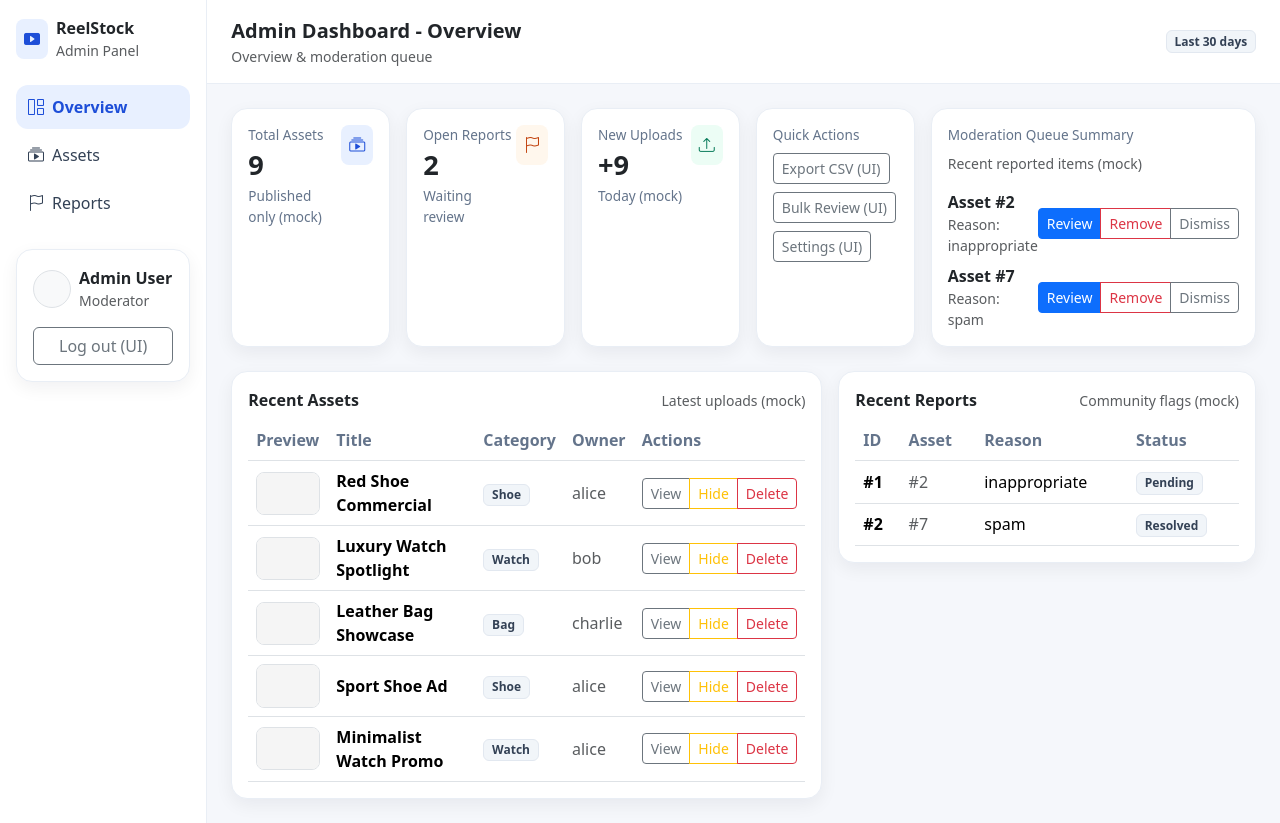
After one commit to rdaslam12/ReelStock_Ai_Stock_Media_Library_and_Product_ReelMaker, a Django app: page /admin-panel/ in a window 1280 px wide. The commit adds this page. Run offline with Django 4.2, Linux system fonts and the light colour scheme.

Commit message:
admin updated

```diff
--- a/moderation/urls.py
+++ b/moderation/urls.py
@@ -6,7 +6,9 @@ The moderation dashboard is available at ``/moderation/``.
 from django.urls import path
 from . import views
 
+urlpatterns = [
+    path("", views.admin_dashboard, name="admin_dashboard"),
+    path("login/", views.admin_login, name="admin_login"),
+    path("assets/", views.admin_assets, name="admin_assets"),
 
-urlpatterns = [
-    path('', views.dashboard, name='moderation_dashboard'),
 ]
--- a/moderation/views.py
+++ b/moderation/views.py
@@ -5,29 +5,23 @@ The moderation dashboard displays all assets and reports using mock data.
 Administrators can imagine approving or removing assets, or banning users,
 but no actions are performed in this phase.
 """
-from __future__ import annotations
-
 import json
 import os
-from typing import Any, Dict, List
-
 from django.conf import settings
 from django.shortcuts import render
-from django.http import HttpRequest, HttpResponse
 
-
-def _load_json(filename: str) -> List[Dict[str, Any]]:
-    path = os.path.join(settings.BASE_DIR, 'data', filename)
-    with open(path, 'r', encoding='utf-8') as f:
+def _load_json(filename):
+    path = os.path.join(settings.BASE_DIR, "data", filename)
+    with open(path, "r", encoding="utf-8") as f:
         return json.load(f)
 
+def admin_dashboard(request):
+    assets = _load_json("assets.json")
+    reports = _load_json("reports.json")
+    return render(request, "moderation/dashboard.html", {"assets": assets, "reports": reports})
 
-def dashboard(request: HttpRequest) -> HttpResponse:
-    """Render the moderation dashboard with assets and reports."""
-    assets = _load_json('assets.json')
-    reports = _load_json('reports.json')
-    context = {
-        'assets': assets,
-        'reports': reports,
-    }
-    return render(request, 'moderation/dashboard.html', context)
+def admin_login(request):
+    return render(request, "moderation/admin_login.html")
+def admin_assets(request):
+    assets = _load_json("assets.json")
+    return render(request, "moderation/admin_assets.html", {"assets": assets})
--- a/reelstock/urls.py
+++ b/reelstock/urls.py
@@ -38,5 +38,6 @@ urlpatterns = [
     path('create/', studio_views.create, name='create'),
     path('my-assets/', studio_views.my_assets, name='my_assets'),
     # Moderation dashboard
-    path('moderation/', include('moderation.urls')),
+    path('admin-panel/', include('moderation.urls')),
+
 ]
--- /dev/null
+++ b/static/css/admin.css
@@ -0,0 +1,38 @@
+/* ===== Admin (Light Clean) ===== */
+.admin-wrap { background: #f5f7fb; min-height: 100vh; }
+.admin-sidebar {
+  width: 260px; min-height: 100vh;
+  background: #ffffff;
+  border-right: 1px solid #e9eef5;
+}
+.admin-brand { font-weight: 800; }
+.admin-link {
+  color: #334155; border-radius: 12px; padding: 10px 12px;
+}
+.admin-link:hover { background: #f1f5f9; }
+.admin-link.active { background: #e8f0ff; color: #1d4ed8; font-weight: 600; }
+
+.admin-topbar {
+  background: #ffffff;
+  border-bottom: 1px solid #e9eef5;
+}
+
+.admin-card {
+  background: #ffffff;
+  border: 1px solid #e9eef5;
+  border-radius: 16px;
+  box-shadow: 0 6px 18px rgba(15, 23, 42, 0.06);
+}
+
+.kpi-title { font-size: 0.85rem; color: #64748b; }
+.kpi-value { font-size: 1.7rem; font-weight: 800; margin: 0; }
+.kpi-sub { font-size: 0.85rem; color: #64748b; margin: 0; }
+
+.badge-soft {
+  background: #f1f5f9;
+  border: 1px solid #e2e8f0;
+  color: #334155;
+}
+
+.table thead th { color: #64748b; font-weight: 600; }
+.table td, .table th { vertical-align: middle; }
--- /dev/null
+++ b/templates/admin_base.html
@@ -0,0 +1,79 @@
+{% load static %}
+
+<!DOCTYPE html>
+<html lang="en">
+<head>
+  <meta charset="utf-8" />
+  <meta name="viewport" content="width=device-width, initial-scale=1" />
+  <title>ReelStock Admin</title>
+
+  <link href="https://cdn.jsdelivr.net/npm/bootstrap@5.3.2/dist/css/bootstrap.min.css" rel="stylesheet">
+  <link rel="stylesheet" href="https://cdn.jsdelivr.net/npm/bootstrap-icons@1.11.3/font/bootstrap-icons.min.css">
+  <link rel="stylesheet" href="{% static 'css/admin.css' %}">
+</head>
+
+<body>
+  <div class="admin-wrap">
+    <div class="d-flex">
+      <!-- Sidebar -->
+      <aside class="admin-sidebar p-3">
+        <div class="d-flex align-items-center gap-2 mb-4">
+          <div class="rounded-3 p-2" style="background:#e8f0ff;color:#1d4ed8;">
+            <i class="bi bi-play-btn-fill"></i>
+          </div>
+          <div>
+            <div class="admin-brand">ReelStock</div>
+            <div class="text-muted small">Admin Panel</div>
+          </div>
+        </div>
+
+        <nav class="d-grid gap-1">
+          <a class="admin-link active text-decoration-none" href="{% url 'admin_dashboard' %}">
+            <i class="bi bi-grid-1x2 me-2"></i>Overview
+          </a>
+          <a class="admin-link text-decoration-none" href="{% url 'admin_assets' %}">
+            <i class="bi bi-collection-play me-2"></i>Assets
+          </a>
+
+          <a class="admin-link text-decoration-none" href="{% url 'admin_dashboard' %}#reports">
+            <i class="bi bi-flag me-2"></i>Reports
+          </a>
+        </nav>
+
+        <div class="mt-auto pt-4">
+          <div class="admin-card p-3">
+            <div class="d-flex align-items-center gap-2">
+              <div class="rounded-circle bg-light border" style="width:38px;height:38px;"></div>
+              <div>
+                <div class="fw-semibold">Admin User</div>
+                <div class="text-muted small">Moderator</div>
+              </div>
+            </div>
+            <a class="btn btn-outline-secondary w-100 mt-3" href="{% url 'admin_login' %}">Log out (UI)</a>
+          </div>
+        </div>
+      </aside>
+
+      <!-- Main -->
+      <div class="flex-grow-1">
+        <header class="admin-topbar px-4 py-3 d-flex justify-content-between align-items-center">
+          <div>
+            <div class="fw-bold fs-5">{% block page_title %}Admin Dashboard{% endblock %}</div>
+            <div class="text-muted small">{% block page_subtitle %}Overview & moderation queue{% endblock %}</div>
+          </div>
+          <div class="d-flex gap-2">
+            <span class="badge badge-soft">Last 30 days</span>
+          </div>
+        </header>
+
+        <main class="p-4">
+          {% block content %}{% endblock %}
+        </main>
+      </div>
+    </div>
+  </div>
+
+  <script src="https://cdn.jsdelivr.net/npm/bootstrap@5.3.2/dist/js/bootstrap.bundle.min.js"></script>
+  {% block scripts %}{% endblock %}
+</body>
+</html>
--- a/templates/base.html
+++ b/templates/base.html
@@ -45,9 +45,6 @@
               <a class="nav-link" href="{% url 'my_assets' %}">My Assets</a>
             </li>
             <li class="nav-item">
-              <a class="nav-link" href="{% url 'moderation_dashboard' %}">Moderation</a>
-            </li>
-            <li class="nav-item">
               <a class="nav-link" href="{% url 'login' %}">Login</a>
             </li>
             <li class="nav-item">
--- a/templates/libraryapp/asset_detail.html
+++ b/templates/libraryapp/asset_detail.html
@@ -1,6 +1,5 @@
+{% extends 'base.html' %}
 {% load static %}
-
-{% extends 'base.html' %}
 
 {% block content %}
   {% if asset %}
--- a/templates/libraryapp/creator_profile.html
+++ b/templates/libraryapp/creator_profile.html
@@ -1,6 +1,5 @@
+{% extends 'base.html' %}
 {% load static %}
-
-{% extends 'base.html' %}
 
 {% block content %}
   {% if creator %}
--- a/templates/moderation/dashboard.html
+++ b/templates/moderation/dashboard.html
@@ -1,38 +1,115 @@
-{% extends 'base.html' %}
+{% extends "admin_base.html" %}
 {% load static %}
 
+{% block page_title %}Admin Dashboard - Overview{% endblock %}
+
 {% block content %}
-  <h1 class="h3 mb-4">Moderation Dashboard</h1>
-  <p class="text-muted">This admin interface lists all assets and reports.  Actions are placeholders for future functionality.</p>
-  <div class="mb-4">
-    <h2 class="h5">Assets</h2>
+  <!-- KPI Row -->
+  <div class="row g-3 mb-4">
+    <div class="col-12 col-lg">
+      <div class="admin-card p-3 h-100">
+        <div class="d-flex justify-content-between align-items-start">
+          <div>
+            <div class="kpi-title">Total Assets</div>
+            <p class="kpi-value">{{ assets|length }}</p>
+            <p class="kpi-sub">Published only (mock)</p>
+          </div>
+          <div class="rounded-3 p-2" style="background:#e8f0ff;color:#1d4ed8;"><i class="bi bi-collection-play"></i></div>
+        </div>
+      </div>
+    </div>
+
+    <div class="col-12 col-lg">
+      <div class="admin-card p-3 h-100">
+        <div class="d-flex justify-content-between align-items-start">
+          <div>
+            <div class="kpi-title">Open Reports</div>
+            <p class="kpi-value">{{ reports|length }}</p>
+            <p class="kpi-sub">Waiting review</p>
+          </div>
+          <div class="rounded-3 p-2" style="background:#fff7ed;color:#c2410c;"><i class="bi bi-flag"></i></div>
+        </div>
+      </div>
+    </div>
+
+    <div class="col-12 col-lg">
+      <div class="admin-card p-3 h-100">
+        <div class="d-flex justify-content-between align-items-start">
+          <div>
+            <div class="kpi-title">New Uploads</div>
+            <p class="kpi-value">+{{ assets|length }}</p>
+            <p class="kpi-sub">Today (mock)</p>
+          </div>
+          <div class="rounded-3 p-2" style="background:#ecfdf5;color:#047857;"><i class="bi bi-upload"></i></div>
+        </div>
+      </div>
+    </div>
+
+    <div class="col-12 col-lg">
+      <div class="admin-card p-3 h-100">
+        <div class="kpi-title mb-2">Quick Actions</div>
+        <div class="d-flex gap-2 flex-wrap">
+          <button class="btn btn-sm btn-outline-secondary">Export CSV (UI)</button>
+          <button class="btn btn-sm btn-outline-secondary">Bulk Review (UI)</button>
+          <button class="btn btn-sm btn-outline-secondary">Settings (UI)</button>
+        </div>
+      </div>
+    </div>
+
+    <div class="col-12 col-lg">
+      <div class="admin-card p-3 h-100">
+        <div class="kpi-title mb-2">Moderation Queue Summary</div>
+        <div class="text-muted small">Recent reported items (mock)</div>
+        <div class="mt-3 d-grid gap-2">
+          {% for r in reports|slice:":2" %}
+            <div class="d-flex align-items-center justify-content-between">
+              <div>
+                <div class="fw-semibold">Asset #{{ r.asset_id }}</div>
+                <div class="text-muted small">Reason: {{ r.reason }}</div>
+              </div>
+              <div class="btn-group">
+                <button class="btn btn-sm btn-primary">Review</button>
+                <button class="btn btn-sm btn-outline-danger">Remove</button>
+                <button class="btn btn-sm btn-outline-secondary">Dismiss</button>
+              </div>
+            </div>
+          {% endfor %}
+        </div>
+      </div>
+    </div>
+  </div>
+
+  <!-- Tables -->
+  <div class="row g-3">
+    <div class="col-lg-7" id="assets">
+      <div class="admin-card p-3">
+        <div class="d-flex justify-content-between align-items-center mb-2">
+          <div class="fw-semibold">Recent Assets</div>
+          <span class="text-muted small">Latest uploads (mock)</span>
+        </div>
         <div class="table-responsive">
-      <table class="table table-striped align-middle">
-        <thead class="table-light">
+          <table class="table table-hover align-middle mb-0">
+            <thead>
               <tr>
-            <th scope="col">ID</th>
-            <th scope="col">Thumbnail</th>
-            <th scope="col">Title</th>
-            <th scope="col">Category</th>
-            <th scope="col">Owner</th>
-            <th scope="col">Published</th>
-            <th scope="col">Actions</th>
+                <th>Preview</th>
+                <th>Title</th>
+                <th>Category</th>
+                <th>Owner</th>
+                <th>Actions</th>
               </tr>
             </thead>
             <tbody>
-          {% for asset in assets %}
+              {% for a in assets|slice:":5" %}
               <tr>
-              <td>{{ asset.id }}</td>
-              <td><img src="{% static asset.thumbnail %}" alt="thumb" width="60" class="rounded" /></td>
-              <td>{{ asset.title }}</td>
-              <td>{{ asset.category }}</td>
-              <td>{{ asset.owner }}</td>
-              <td>{% if asset.published %}Yes{% else %}No{% endif %}</td>
+                <td><img src="{% static a.thumbnail %}" width="64" class="rounded-3 border" alt=""></td>
+                <td class="fw-semibold">{{ a.title }}</td>
+                <td><span class="badge badge-soft">{{ a.category }}</span></td>
+                <td class="text-muted">{{ a.owner }}</td>
                 <td>
-                <div class="btn-group" role="group" aria-label="Actions">
-                  <button class="btn btn-sm btn-success">Approve</button>
-                  <button class="btn btn-sm btn-warning">Hide</button>
-                  <button class="btn btn-sm btn-danger">Delete</button>
+                  <div class="btn-group">
+                    <a class="btn btn-sm btn-outline-secondary" href="/asset/{{ a.id }}/">View</a>
+                    <button class="btn btn-sm btn-outline-warning">Hide</button>
+                    <button class="btn btn-sm btn-outline-danger">Delete</button>
                   </div>
                 </td>
               </tr>
@@ -41,36 +118,37 @@
           </table>
         </div>
       </div>
-  <div>
-    <h2 class="h5">Reports</h2>
+    </div>
+
+    <div class="col-lg-5" id="reports">
+      <div class="admin-card p-3">
+        <div class="d-flex justify-content-between align-items-center mb-2">
+          <div class="fw-semibold">Recent Reports</div>
+          <span class="text-muted small">Community flags (mock)</span>
+        </div>
         <div class="table-responsive">
-      <table class="table table-striped align-middle">
-        <thead class="table-light">
+          <table class="table table-hover align-middle mb-0">
+            <thead>
               <tr>
-            <th scope="col">Report ID</th>
-            <th scope="col">Asset ID</th>
-            <th scope="col">Reason</th>
-            <th scope="col">Status</th>
-            <th scope="col">Actions</th>
+                <th>ID</th>
+                <th>Asset</th>
+                <th>Reason</th>
+                <th>Status</th>
               </tr>
             </thead>
             <tbody>
-          {% for report in reports %}
+              {% for r in reports %}
               <tr>
-              <td>{{ report.id }}</td>
-              <td>{{ report.asset_id }}</td>
-              <td>{{ report.reason }}</td>
-              <td>{{ report.status }}</td>
-              <td>
-                <div class="btn-group" role="group">
-                  <button class="btn btn-sm btn-primary">Mark Resolved</button>
-                  <button class="btn btn-sm btn-danger">Delete Report</button>
-                </div>
-              </td>
+                <td class="fw-semibold">#{{ r.id }}</td>
+                <td class="text-muted">#{{ r.asset_id }}</td>
+                <td>{{ r.reason }}</td>
+                <td><span class="badge badge-soft">{{ r.status }}</span></td>
               </tr>
               {% endfor %}
             </tbody>
           </table>
         </div>
       </div>
+    </div>
+  </div>
 {% endblock %}
```
Also changed, not shown: static/css/admin_login.css (added, +65 -0 lines), templates/moderation/admin_assets.html (added, +177 -0 lines), templates/moderation/admin_login.html (added, +44 -0 lines), 1 other file. Lines whose indentation alone changed are shown as unchanged.
